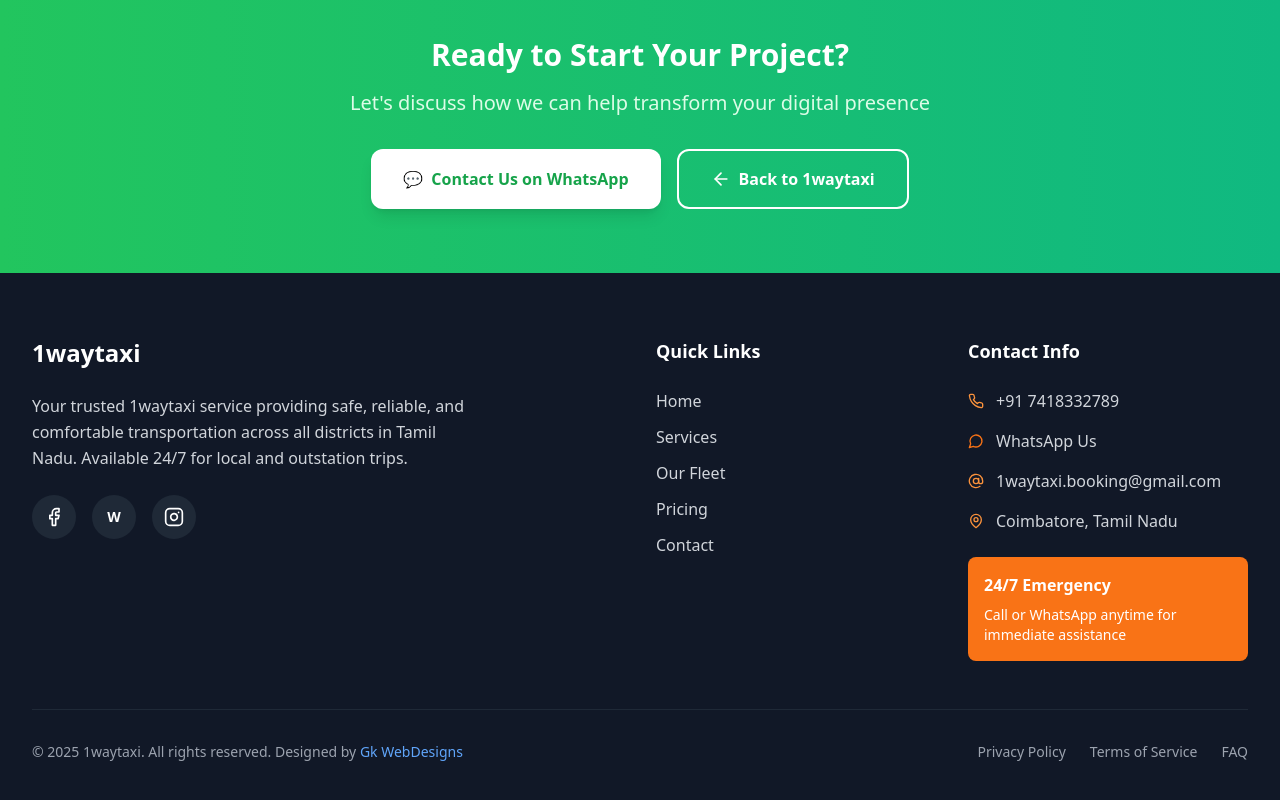
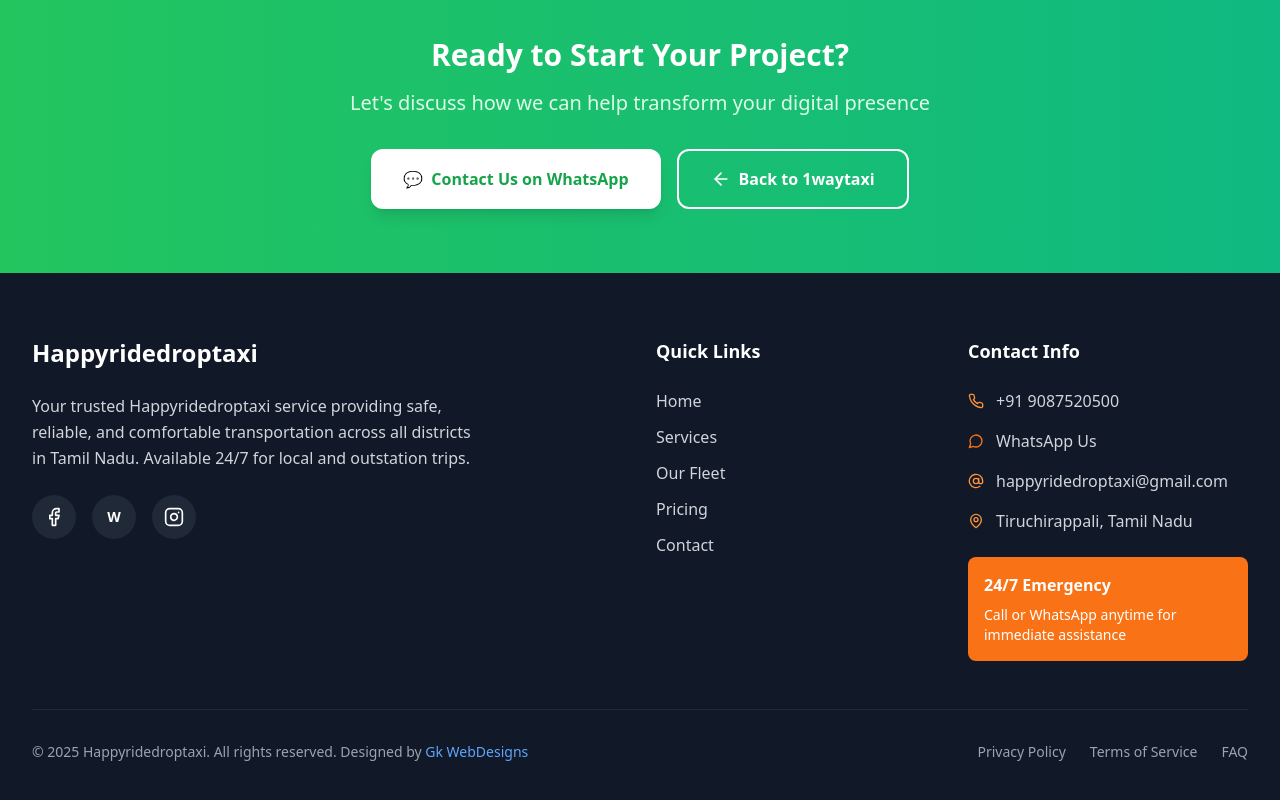
Before and after one commit to Gokulakrishnan-maker/happyridedroptaxi1, a React (Vite) app: page /gk-web-designs in a window 1280 px wide. Shown: the part 1806-2606 px from the top of the page. Built offline with nearby package versions, Linux system fonts and the light colour scheme.

Commit message:
Update Footer.tsx

```diff
--- a/src/components/Footer.tsx
+++ b/src/components/Footer.tsx
@@ -9,17 +9,17 @@ const Footer = () => {
         <div className="grid md:grid-cols-4 gap-8">
           <div className="col-span-1 md:col-span-2">
             <div className="flex items-center space-x-2 mb-6">
-              <span className="text-2xl font-bold">1waytaxi</span>
+              <span className="text-2xl font-bold">Happyridedroptaxi</span>
             </div>
             <p className="text-gray-300 mb-6 leading-relaxed max-w-md">
-              Your trusted 1waytaxi service providing safe, reliable, and comfortable transportation
+              Your trusted Happyridedroptaxi service providing safe, reliable, and comfortable transportation
               across all districts in Tamil Nadu. Available 24/7 for local and outstation trips.
             </p>
             <div className="flex space-x-4">
               <a href="#" className="bg-gray-800 p-3 rounded-full hover:bg-blue-600 transition-colors">
                 <Facebook className="h-5 w-5" />
               </a>
-              <a href="https://wa.me/917418332789" className="bg-gray-800 p-3 rounded-full hover:bg-green-600 transition-colors">
+              <a href="https://wa.me/919087520500" className="bg-gray-800 p-3 rounded-full hover:bg-green-600 transition-colors">
                 <span className="h-5 w-5 flex items-center justify-center text-sm font-bold">W</span>
               </a>
               <a href="#" className="bg-gray-800 p-3 rounded-full hover:bg-blue-600 transition-colors">
@@ -44,19 +44,19 @@ const Footer = () => {
             <div className="space-y-4">
               <div className="flex items-center space-x-3">
                 <Phone className="h-4 w-4 text-orange-400" />
-                <a href="tel:+917418332789" className="text-gray-300 hover:text-orange-400 transition-colors">+91 7418332789</a>
+                <a href="tel:+919087520500" className="text-gray-300 hover:text-orange-400 transition-colors">+91 9087520500</a>
               </div>
               <div className="flex items-center space-x-3">
                 <MessageCircle className="h-4 w-4 text-orange-500" />
-                <a href="https://wa.me/917418332789" target="_blank" rel="noopener noreferrer"className="text-gray-300 hover:text-orange-400 transition-colors">WhatsApp Us</a>
+                <a href="https://wa.me/919087520500" target="_blank" rel="noopener noreferrer"className="text-gray-300 hover:text-orange-400 transition-colors">WhatsApp Us</a>
               </div>
               <div className="flex items-center space-x-3">
                 <AtSign className="h-4 w-4 text-orange-400" />
-                <span className="text-gray-300">1waytaxi.booking@gmail.com</span>
+                <span className="text-gray-300">happyridedroptaxi@gmail.com</span>
               </div>
               <div className="flex items-center space-x-3">
                 <MapPin className="h-4 w-4 text-orange-400" />
-                <span className="text-gray-300">Coimbatore, Tamil Nadu</span>
+                <span className="text-gray-300">Tiruchirappali, Tamil Nadu</span>
               </div>
             </div>
 
@@ -69,7 +69,7 @@ const Footer = () => {
 
         <div className="border-t border-gray-800 mt-12 pt-8 flex flex-col md:flex-row justify-between items-center">
           <p className="text-gray-400 text-sm">
-           © 2025 1waytaxi. All rights reserved.
+           © 2025 Happyridedroptaxi. All rights reserved.
            Designed by{" "}
            <Link
           to="/gk-web-designs"
```
